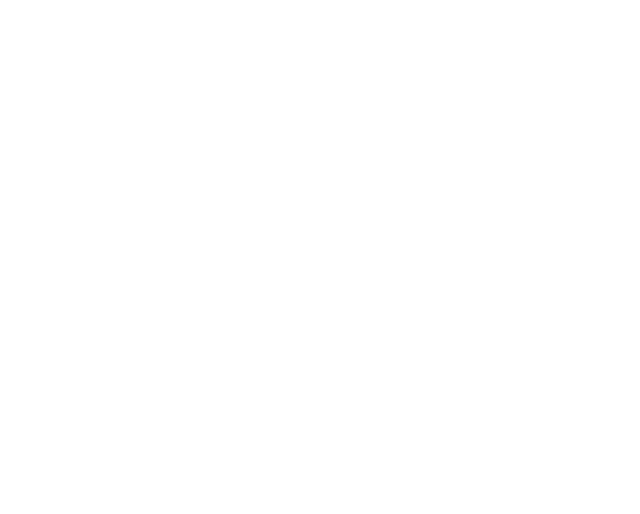
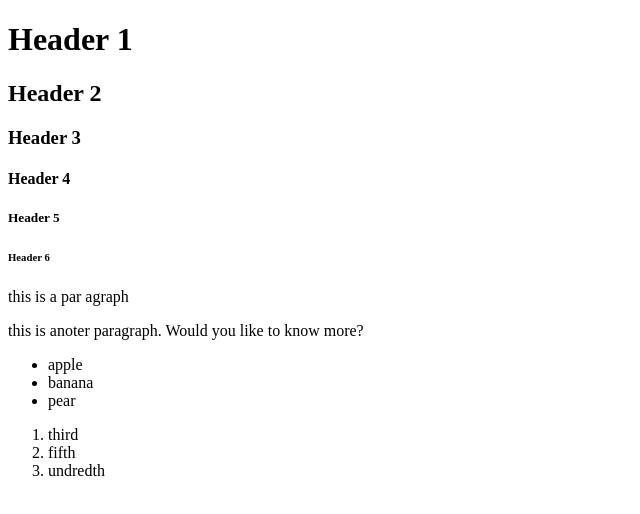
Before and after one commit to muhdarifrawi/20220913-html-class-demo-1, a plain HTML site: page html-1/index.html in a window 1280 px wide. Shown: the whole page, without its empty margins (0-640 px from the left). Drawn offline with Linux system fonts and the light colour scheme.

Commit message:
added basic html stuff.

```diff
--- a/html-1/index.html
+++ b/html-1/index.html
@@ -1,12 +1,40 @@
 <!DOCTYPE html>
 <html lang="en">
+
 <head>
     <meta charset="UTF-8">
     <meta http-equiv="X-UA-Compatible" content="IE=edge">
     <meta name="viewport" content="width=device-width, initial-scale=1.0">
     <title>Document</title>
 </head>
+
 <body>
+    <!-- this is a commenet. system won't read this. -->
+    <!-- headers -->
+    <h1>Header 1</h1>
+    <h2>Header 2</h2>
+    <h3>Header 3</h3>
+    <h4>Header 4</h4>
+    <h5>Header 5</h5>
+    <h6>Header 6</h6>
+    <!-- paragraphs -->
+    <p>this is a par agraph</p>
+    <p>
+        this is anoter paragraph.
+        Would you like to know more?
+    </p>
+    <!-- unordered list -->
+    <ul>
+        <li>apple</li>
+        <li>banana</li>
+        <li>pear</li>
+    </ul>
+    <!-- ordered list -->
+    <ol>
+        <li>third</li>
+        <li>fifth</li>
+        <li>undredth</li>
+    </ol>
+</body>
 
-</body>
 </html>
```
